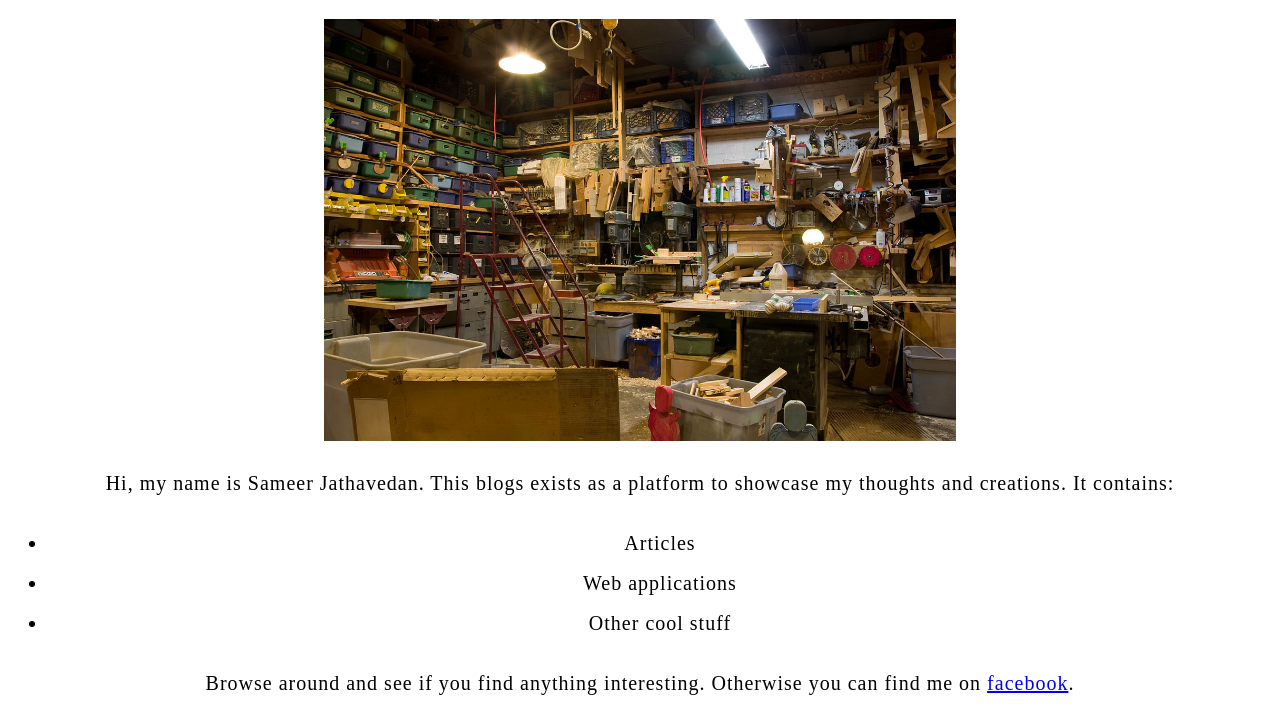
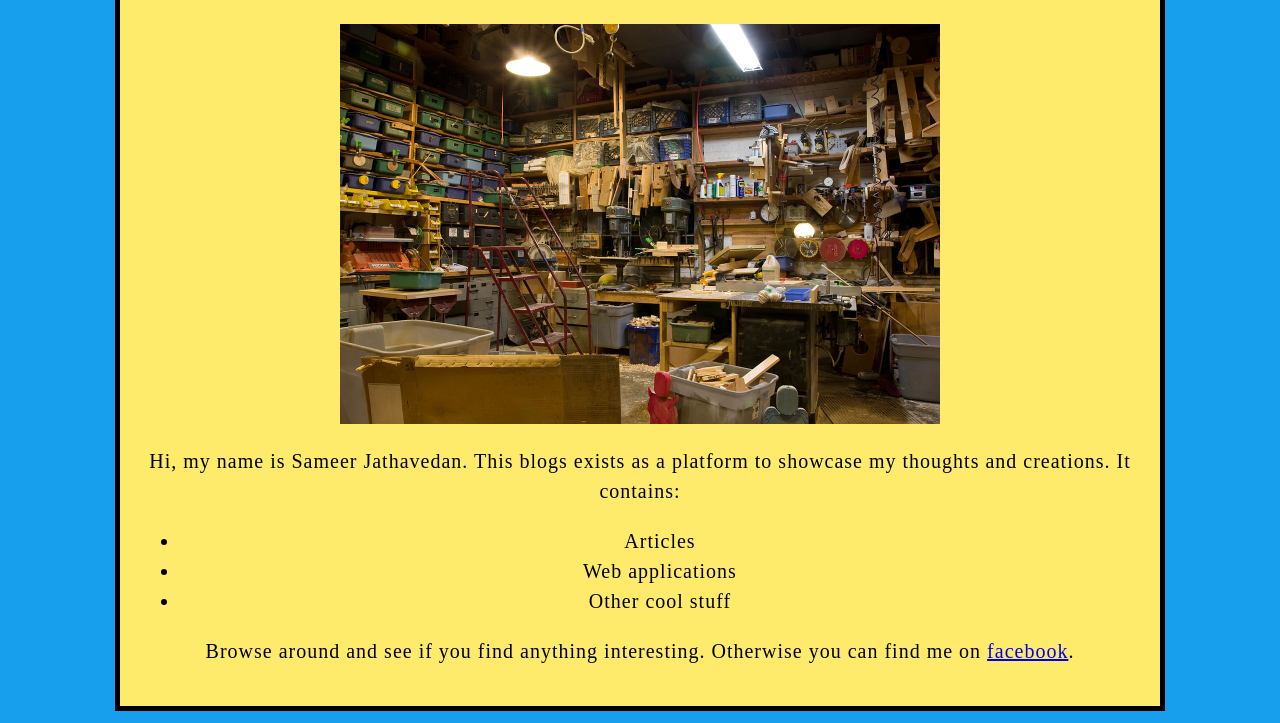
Before and after one commit to Sameer-sopho/the-workspace, a plain HTML site: page index.html in a window 1280 px wide. Shown: the part 135-858 px from the top of the page. Drawn offline with Linux system fonts and the light colour scheme; a web font is replaced by a local one.

Commit message:
Background color and other design changes to body

```diff
--- a/index.html
+++ b/index.html
@@ -10,7 +10,7 @@
   <body>
     <h1>The Workspace</h1>
 
-    <img src="images/workshop.jpg" alt="A workshop with many tools on wooden shelves" height="50%" width="50%">
+    <img src="images/workshop.jpg" alt="A workshop with many tools on wooden shelves" height="60%" width="60%">
 
     <p>Hi, my name is Sameer Jathavedan. This blogs exists as a platform to showcase my thoughts and creations. It contains:</p>
     <ul>
--- a/styles/styles.css
+++ b/styles/styles.css
@@ -1,9 +1,21 @@
 html
 {
+ background-color: #179EEC;
  text-align: center;
  font-size: 10px;
  font-family: 'Faustina', serif;
 }
+
+body
+{
+
+ width: 1000px;
+ margin: 0 auto;
+ background-color: #FFEB6B;
+ padding: 0 20px 20px 20px;
+ border: 5px solid black;
+}
+
 
 h1
 {
@@ -14,6 +26,6 @@ h1
 p, li
 {
  font-size: 20px;
- line-height: 2;
+ line-height: 1.5;
  letter-spacing: 1px;
 }
```
